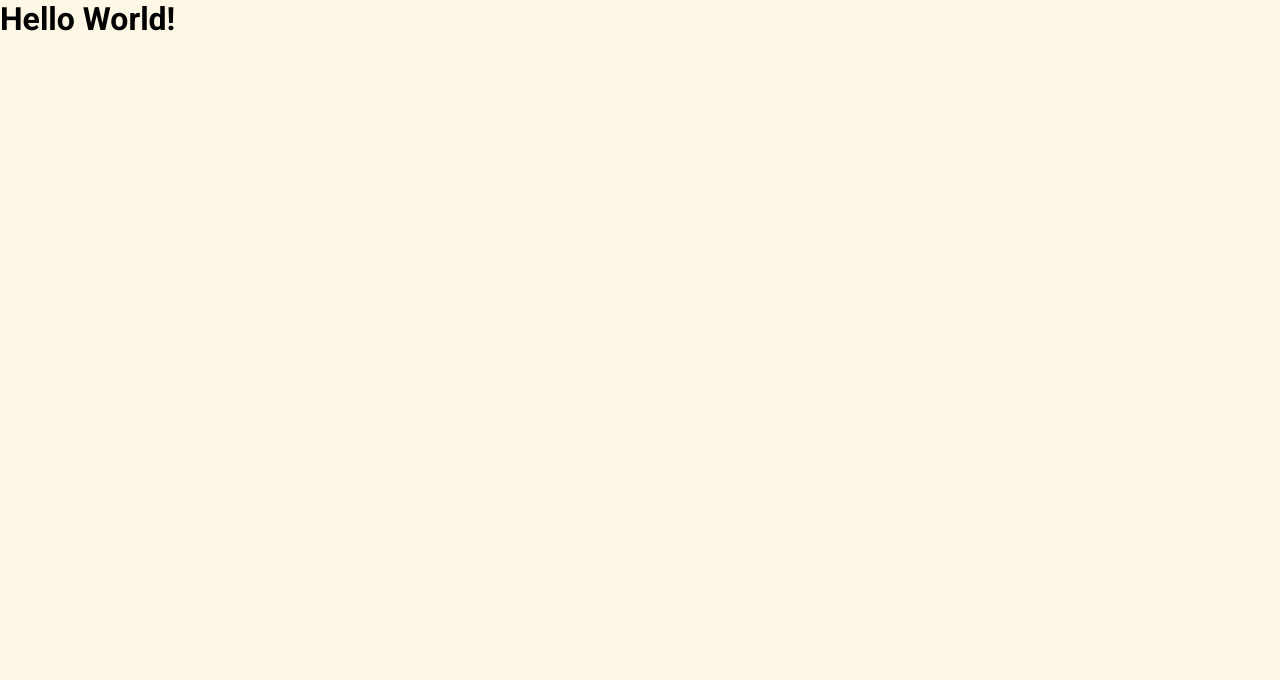
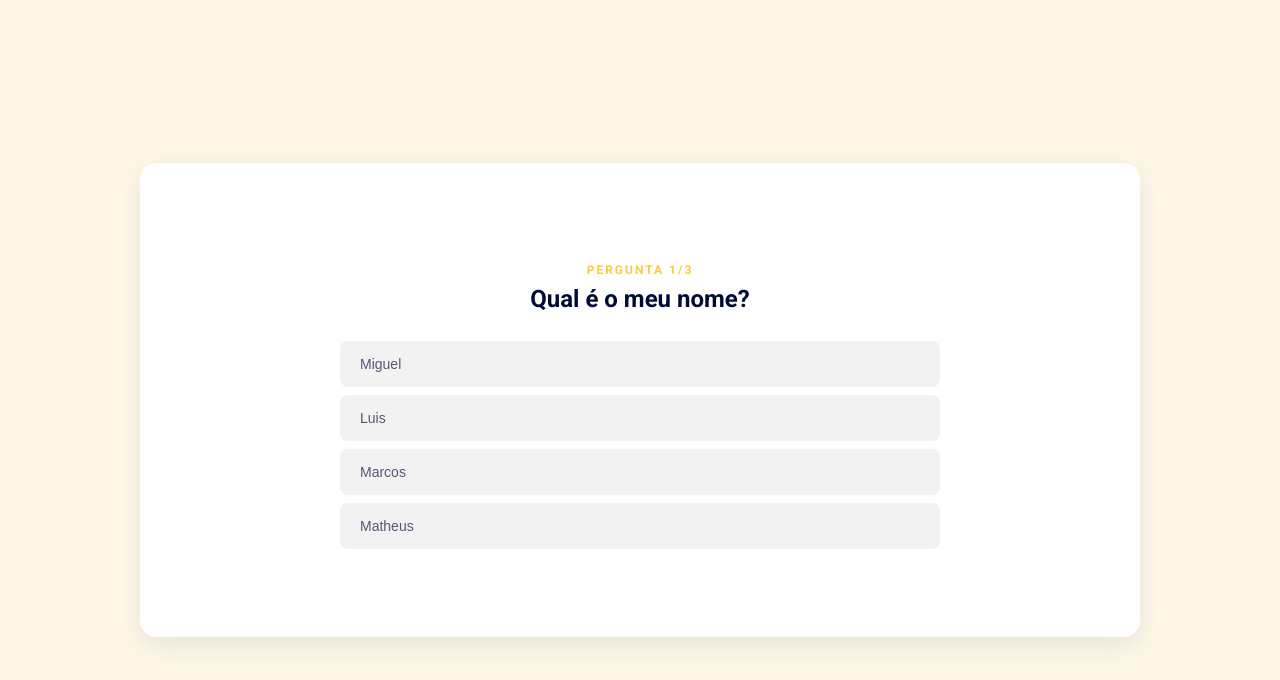
Before and after one commit to marcos-gc7/projeto-01-quiz, a React (Vite) app: page / in a window 1280 px wide. Shown: the top 680 px of the page. Built offline with nearby package versions, Linux system fonts and the light colour scheme.

Commit message:
feat: add Quiz

```diff
--- a/src/App.jsx
+++ b/src/App.jsx
@@ -1,8 +1,9 @@
+import { Quiz } from './components/Quiz'
 import './styles/global.css'
 
 function App() {
   return (
-    <h1>Hello World!</h1>
+    <Quiz />
   )
 }
 
--- /dev/null
+++ b/src/components/Quiz/index.jsx
@@ -0,0 +1,81 @@
+import { useState } from 'react'
+import { QuestionAnswer } from '../QuestionAnswer'
+
+import S from './styles.module.css'
+
+const QUESTIONS = [
+  {
+    id: 1,
+    question: 'Qual é o meu nome?',
+    answers: ['Miguel', 'Luis', 'Marcos', 'Matheus'],
+    correctAnswer: 'Marcos',
+  },
+  {
+    id: 2,
+    question: 'Qual é a minha idade?',
+    answers: ['15', '22', '18', '25'],
+    correctAnswer: '18',
+  },
+  {
+    id: 3,
+    question: 'O que eu sou?',
+    answers: ['Desenvolvedor', 'Soldado', 'Designer', 'Dropshipper'],
+    correctAnswer: 'Desenvolvedor',
+  },
+  {
+    id: 4,
+    question: 'Quem é Ivanildo?',
+    answers: ['Blade', 'Pelé', 'Tiringa', 'Camavinga'],
+    correctAnswer: 'Tiringa',
+  }
+]
+
+export function Quiz () {
+  const currentQuestion = QUESTIONS[0]
+  const [correctAnswerCount, setCorrectAnswerCount] = useState(0)
+  const [isCurrentQuestionAnswered, setIsCurrentQuestionAnswered] = useState(false)
+
+  const handleAnswerQuestion = (event, question, answer) => {
+    if (isCurrentQuestionAnswered) {
+      return
+    }
+
+    const isCorrectAnswer = question.correctAnswer === answer
+
+    const resultClassName = isCorrectAnswer ? S.correct : S.incorrect
+    event.currentTarget.classList.toggle(resultClassName)
+
+    if (isCorrectAnswer) {
+      setCorrectAnswerCount(correctAnswerCount + 1)
+    }
+
+    setIsCurrentQuestionAnswered(true)
+  }
+
+  return (
+    <div className={S.container}>
+      <div className={S.card}>
+        <div className={S.quiz}>
+          <header className={S.quizHeader}>
+            <span className={S.questionCount}>PERGUNTA 1/3</span>
+            <p className={S.question}>
+              {currentQuestion.question}
+            </p>
+          </header>
+
+          <ul className={S.answers}>
+            {currentQuestion.answers.map(answer => (
+              <li key={answer} className={S.answerItem}>
+                <QuestionAnswer
+                answer={answer}
+                question={currentQuestion}
+                handleAnswerQuestion={handleAnswerQuestion}
+                />
+              </li>
+            ))}
+          </ul>
+        </div>
+      </div>
+    </div>
+  )
+}
--- /dev/null
+++ b/src/components/Quiz/styles.module.css
@@ -0,0 +1,67 @@
+.container {
+  display: flex;
+  justify-content: center;
+  align-items: center;
+  height: 100%;
+}
+
+.card {
+  display: flex;
+  background-color: #fff;
+  border-radius: 16px;
+  max-width: 1000px;
+  width: 100%;
+  margin: 20px;
+  box-shadow: rgba(149, 157, 165, 0.2) 0px 8px 24px;
+}
+
+.quiz {
+  display: flex;
+  flex-direction: column;
+  justify-content: center;
+  align-items: center;
+  width: 100%;
+  height: 100%;
+  padding: 20px 20px 80px;
+}
+
+.quizHeader {
+  display: flex;
+  flex-direction: column;
+  align-items: center;
+  margin-top: 80px;
+}
+
+.questionCount {
+  font-weight: bold;
+  font-size: 12px;
+  color:  #ffc83a;
+  letter-spacing: 2px;
+}
+
+.question {
+  color: #000b39;
+  font-size: 24px;
+  font-weight: bold;
+  margin-top: 8px;
+}
+
+.answers {
+  margin-top: 20px;
+  max-width: 600px;
+  width: 100%;
+}
+
+.answerItem {
+  list-style: none;
+}
+
+.correct {
+  border: 2px solid #4caf50;
+  background-color: #e8f6e9;
+}
+
+.incorrect {
+  border: 2px solid #ff1744;
+  background-color: #ffebee;
+}
```
